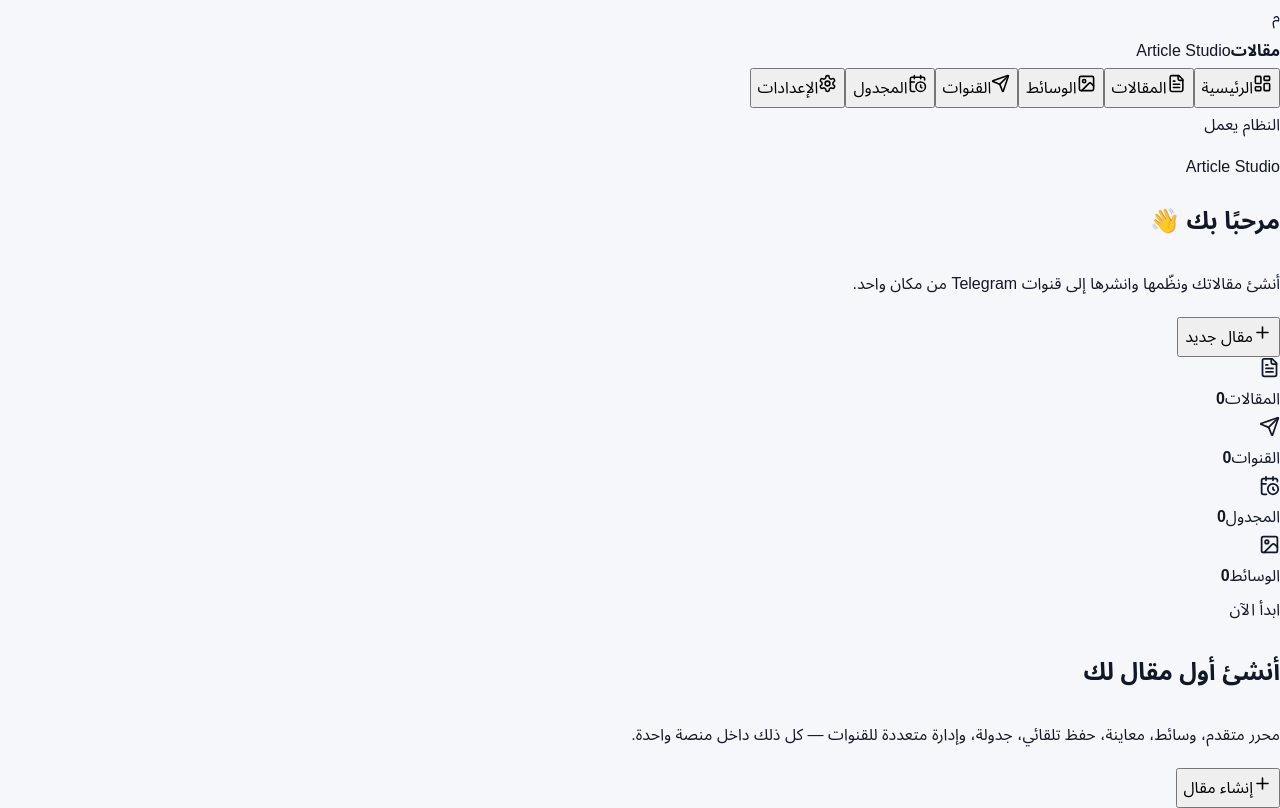
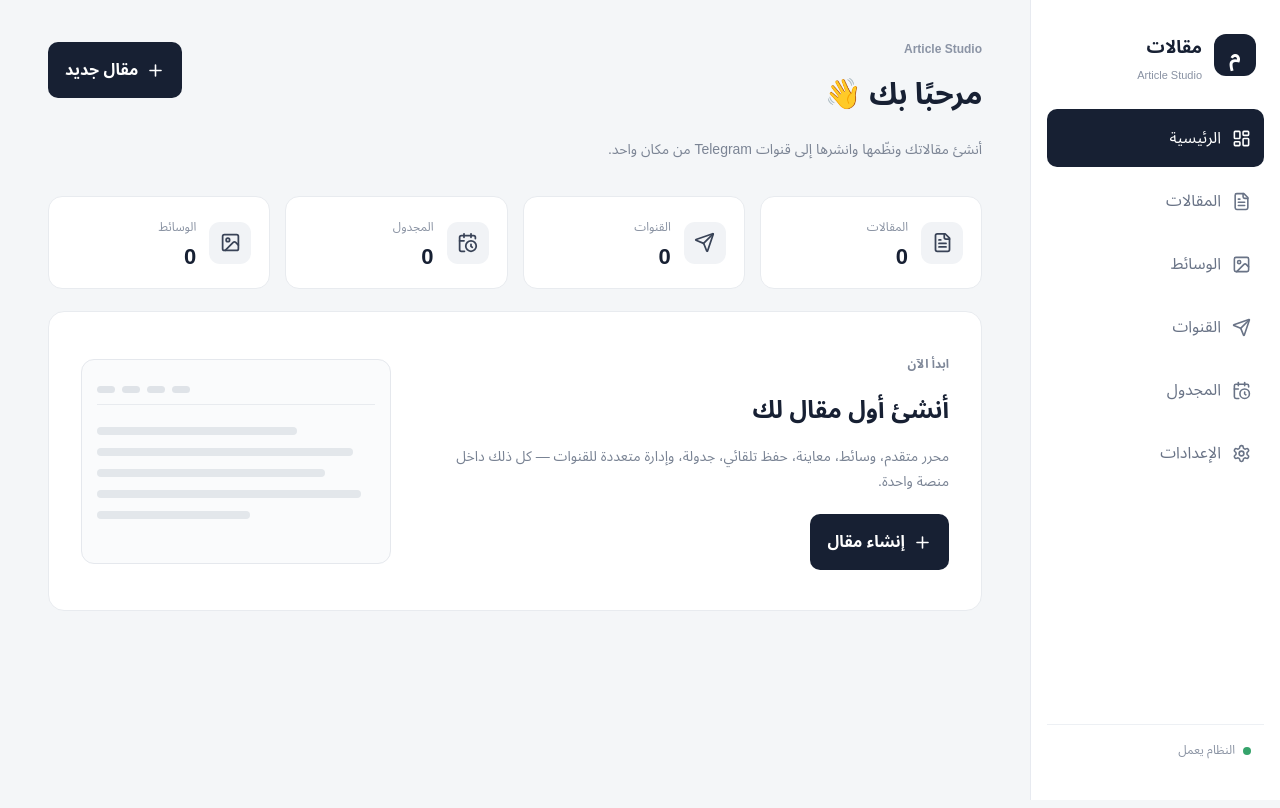
Before and after one commit to hashemshlabe-hue/mqalat-studio, a Next.js app: page / in a window 1280 px wide. Built offline with nearby package versions, Linux system fonts and the light colour scheme.

Commit message:
Refactor global styles for improved layout and colors
Updated background and text colors for better contrast. Added new styles for sidebar and navigation components.

```diff
--- a/app/globals.css
+++ b/app/globals.css
@@ -10,8 +10,8 @@ body {
 }
 
 body {
-  background: #f5f7fa;
-  color: #111827;
+  background: #f4f6f8;
+  color: #172033;
   font-family:
     Arial,
     "Noto Sans Arabic",
@@ -27,10 +27,353 @@ select {
 }
 
 button {
+  border: 0;
   cursor: pointer;
 }
 
-a {
-  color: inherit;
-  text-decoration: none;
+.app-shell {
+  min-height: 100vh;
+  display: flex;
+  direction: rtl;
 }
+
+.sidebar {
+  width: 250px;
+  min-height: 100vh;
+  background: #ffffff;
+  border-left: 1px solid #e7eaf0;
+  padding: 24px 16px;
+  display: flex;
+  flex-direction: column;
+  position: fixed;
+  right: 0;
+  top: 0;
+  bottom: 0;
+}
+
+.brand {
+  display: flex;
+  align-items: center;
+  gap: 12px;
+  padding: 4px 8px 28px;
+}
+
+.brand-mark {
+  width: 42px;
+  height: 42px;
+  border-radius: 12px;
+  display: grid;
+  place-items: center;
+  background: #172033;
+  color: white;
+  font-size: 21px;
+  font-weight: 800;
+}
+
+.brand strong {
+  display: block;
+  font-size: 18px;
+}
+
+.brand span {
+  display: block;
+  margin-top: 3px;
+  color: #8992a3;
+  font-size: 11px;
+  direction: ltr;
+  text-align: right;
+}
+
+.navigation {
+  display: flex;
+  flex-direction: column;
+  gap: 5px;
+}
+
+.nav-item {
+  width: 100%;
+  padding: 12px 13px;
+  border-radius: 10px;
+  background: transparent;
+  color: #697386;
+  display: flex;
+  align-items: center;
+  gap: 11px;
+  text-align: right;
+  transition: 0.2s;
+}
+
+.nav-item:hover {
+  background: #f4f6f8;
+  color: #172033;
+}
+
+.nav-item.active {
+  background: #172033;
+  color: white;
+}
+
+.sidebar-bottom {
+  margin-top: auto;
+  padding: 13px;
+  border-top: 1px solid #edf0f4;
+  color: #8a93a3;
+  font-size: 12px;
+  display: flex;
+  align-items: center;
+  gap: 8px;
+}
+
+.status-dot {
+  width: 8px;
+  height: 8px;
+  border-radius: 50%;
+  background: #35a36b;
+}
+
+.content {
+  width: calc(100% - 250px);
+  margin-right: 250px;
+  padding: 42px 48px;
+}
+
+.topbar {
+  display: flex;
+  justify-content: space-between;
+  align-items: flex-start;
+  gap: 30px;
+  margin-bottom: 32px;
+}
+
+.eyebrow {
+  margin: 0 0 7px;
+  color: #8b94a5;
+  font-size: 12px;
+  font-weight: 700;
+  direction: ltr;
+  text-align: right;
+}
+
+h1 {
+  margin: 0;
+  font-size: 30px;
+  letter-spacing: -0.5px;
+}
+
+.subtitle {
+  margin: 9px 0 0;
+  color: #7b8494;
+  font-size: 14px;
+}
+
+.primary-button {
+  background: #172033;
+  color: white;
+  border-radius: 10px;
+  padding: 11px 17px;
+  display: inline-flex;
+  align-items: center;
+  justify-content: center;
+  gap: 8px;
+  font-weight: 700;
+  transition: 0.2s;
+  white-space: nowrap;
+}
+
+.primary-button:hover {
+  opacity: 0.9;
+  transform: translateY(-1px);
+}
+
+.stats-grid {
+  display: grid;
+  grid-template-columns: repeat(4, 1fr);
+  gap: 15px;
+  margin-bottom: 22px;
+}
+
+.stat-card {
+  background: white;
+  border: 1px solid #e8ebef;
+  border-radius: 14px;
+  padding: 18px;
+  display: flex;
+  align-items: center;
+  gap: 13px;
+}
+
+.stat-icon {
+  width: 42px;
+  height: 42px;
+  border-radius: 11px;
+  background: #f1f3f6;
+  display: grid;
+  place-items: center;
+  color: #394357;
+}
+
+.stat-card span {
+  display: block;
+  color: #8a93a3;
+  font-size: 12px;
+  margin-bottom: 4px;
+}
+
+.stat-card strong {
+  font-size: 22px;
+}
+
+.welcome-card {
+  background: white;
+  border: 1px solid #e8ebef;
+  border-radius: 16px;
+  padding: 32px;
+  display: flex;
+  justify-content: space-between;
+  align-items: center;
+  gap: 40px;
+  min-height: 300px;
+}
+
+.card-label {
+  color: #7e8798;
+  font-size: 12px;
+  font-weight: 700;
+}
+
+.welcome-card h2 {
+  margin: 8px 0;
+  font-size: 24px;
+}
+
+.welcome-card p {
+  max-width: 570px;
+  color: #788293;
+  line-height: 1.8;
+  font-size: 14px;
+  margin: 0 0 20px;
+}
+
+.editor-preview {
+  width: 310px;
+  height: 205px;
+  border: 1px solid #e5e8ed;
+  border-radius: 13px;
+  padding: 15px;
+  background: #fafbfc;
+  flex-shrink: 0;
+  direction: ltr;
+}
+
+.preview-toolbar {
+  height: 30px;
+  border-bottom: 1px solid #e8ebef;
+  display: flex;
+  align-items: center;
+  gap: 7px;
+}
+
+.preview-toolbar span {
+  width: 18px;
+  height: 7px;
+  border-radius: 4px;
+  background: #dfe3e8;
+}
+
+.preview-lines {
+  padding-top: 22px;
+  display: flex;
+  flex-direction: column;
+  gap: 13px;
+}
+
+.preview-lines i {
+  display: block;
+  height: 8px;
+  border-radius: 5px;
+  background: #e3e7eb;
+}
+
+.preview-lines i:nth-child(1) {
+  width: 72%;
+}
+
+.preview-lines i:nth-child(2) {
+  width: 92%;
+}
+
+.preview-lines i:nth-child(3) {
+  width: 82%;
+}
+
+.preview-lines i:nth-child(4) {
+  width: 95%;
+}
+
+.preview-lines i:nth-child(5) {
+  width: 55%;
+}
+
+@media (max-width: 900px) {
+  .sidebar {
+    width: 78px;
+    padding: 18px 10px;
+  }
+
+  .brand {
+    justify-content: center;
+    padding-bottom: 22px;
+  }
+
+  .brand > div:last-child,
+  .nav-item span,
+  .sidebar-bottom span {
+    display: none;
+  }
+
+  .nav-item {
+    justify-content: center;
+  }
+
+  .content {
+    width: calc(100% - 78px);
+    margin-right: 78px;
+    padding: 28px 22px;
+  }
+
+  .stats-grid {
+    grid-template-columns: repeat(2, 1fr);
+  }
+
+  .welcome-card {
+    flex-direction: column;
+    align-items: stretch;
+  }
+
+  .editor-preview {
+    width: 100%;
+  }
+}
+
+@media (max-width: 600px) {
+  .topbar {
+    flex-direction: column;
+  }
+
+  h1 {
+    font-size: 25px;
+  }
+
+  .stats-grid {
+    grid-template-columns: 1fr 1fr;
+    gap: 10px;
+  }
+
+  .stat-card {
+    padding: 13px;
+  }
+
+  .welcome-card {
+    padding: 22px;
+  }
+}
```
